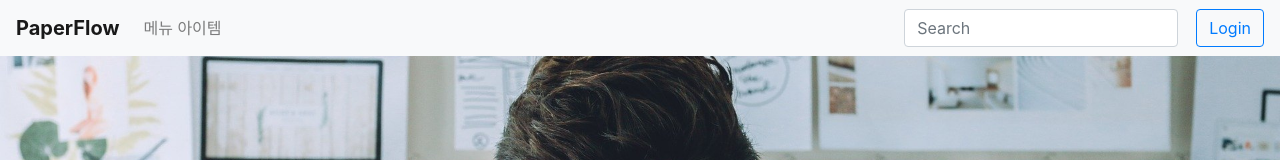
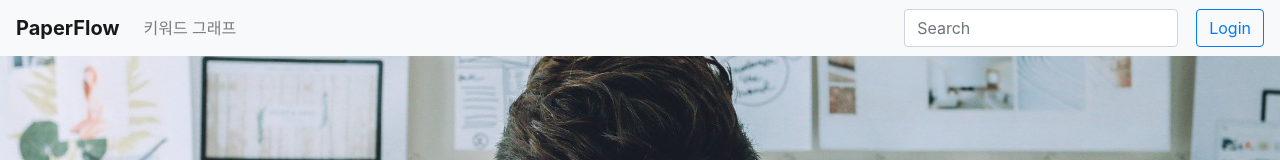
Before and after one commit to kookmin-sw/capstone-2021-8, a React app in the folder client/paperflow-web-v1/: page / in a window 1280 px wide. Shown: the top 160 px of the page. Built offline with nearby package versions, Linux system fonts and the light colour scheme; the HTML template or start-up script is replaced by a standard one.

Commit message:
feat: Add header list item

```diff
--- a/client/paperflow-web-v1/src/assets/strings/Menu/Main/index.js
+++ b/client/paperflow-web-v1/src/assets/strings/Menu/Main/index.js
@@ -1,6 +1,7 @@
 // Header Menu
 export const HeaderEntireMain = [
   {
-    name: '메뉴 아이템',
+    name: '키워드 그래프',
+    link: '/keyword-network',
   },
 ];
--- a/client/paperflow-web-v1/src/components/NavBar/index.js
+++ b/client/paperflow-web-v1/src/components/NavBar/index.js
@@ -30,7 +30,7 @@ const NavBar = () => {
         <Nav className="mr-auto">
           {
             HeaderEntireMain.map((item) => (
-              <Nav.Link key={item.name} href="/">{item.name}</Nav.Link>
+              <Nav.Link key={item.name} href={item.link}>{item.name}</Nav.Link>
             ))
           }
         </Nav>
```
